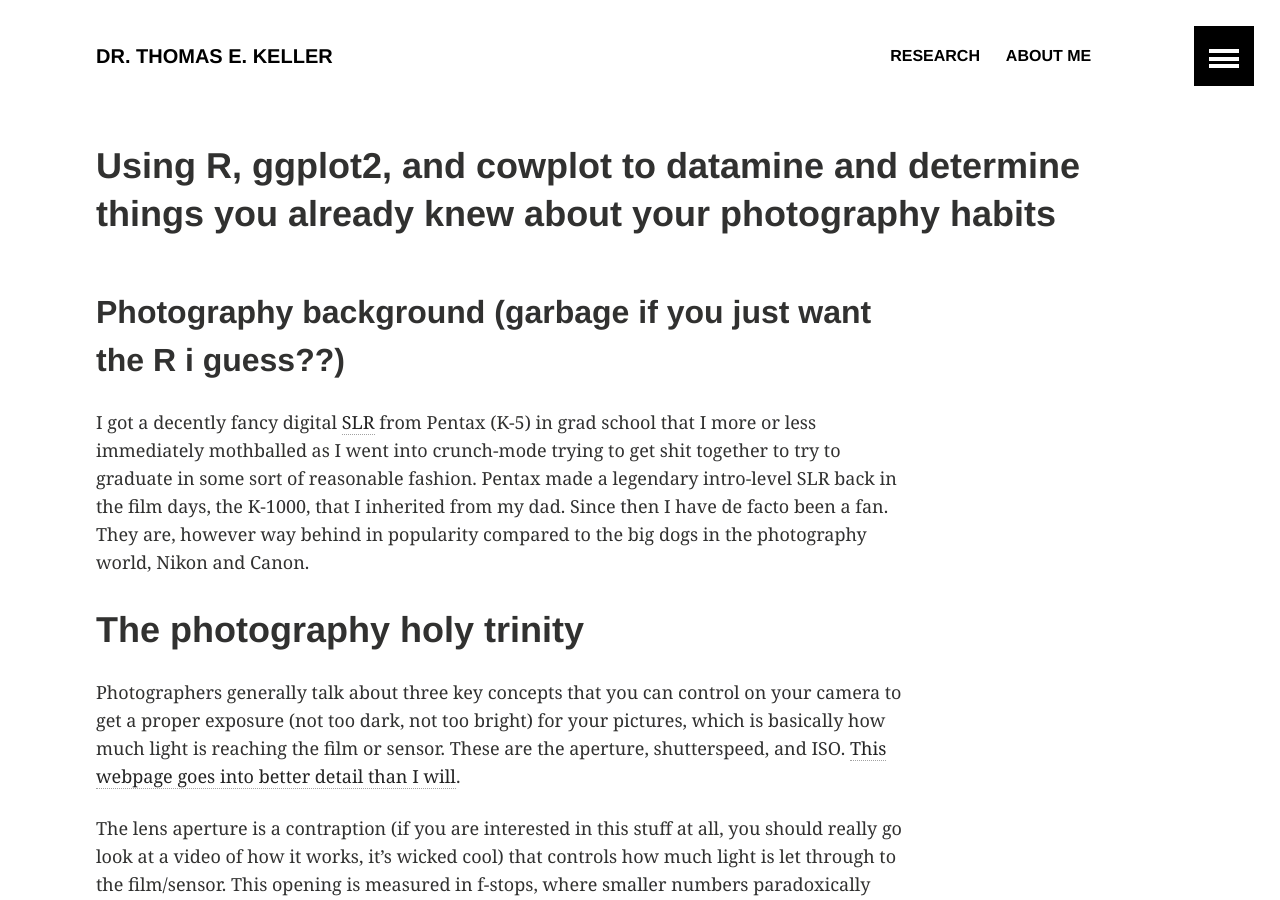
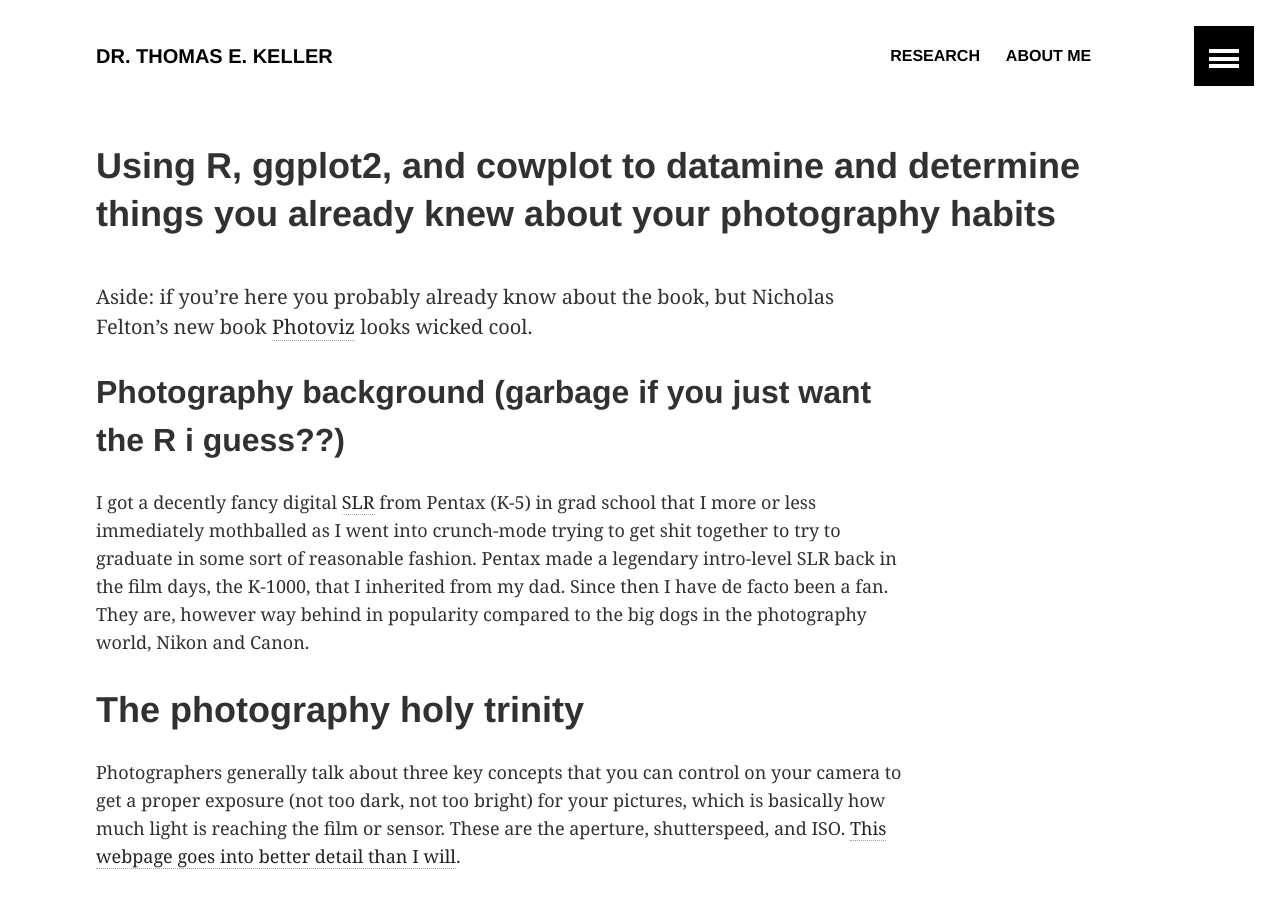
Before and after one commit to thomas-keller/thomas-keller.github.io, a Jekyll site: the page built from _posts/2016-3-30-ggplot-cowplot-photography-habits.md, in a window 1280 px wide and 900 px high. Built offline with Jekyll 4.4.1, drawn with Linux system fonts in a browser that asks for light colours; comment, search, counter and statistics services are not loaded.

Commit message:
new blog post about photography

```diff
--- a/_posts/2016-3-30-ggplot-cowplot-photography-habits.md
+++ b/_posts/2016-3-30-ggplot-cowplot-photography-habits.md
@@ -6,6 +6,8 @@ tags: data science, photography, dataviz, ggplot, cowplot
 image:
     teaser: back-15.jpg
 ---
+
+Aside: if you're here you probably already know about the book, but Nicholas Felton's new book [Photoviz](http://www.amazon.com/gp/product/3899556453/ref=as_li_tl?ie=UTF8&camp=1789&creative=9325&creativeASIN=3899556453&linkCode=as2&tag=feltroncom-20&linkId=LBM6JFKJD56LWEA5) looks wicked cool.
 
 ## Photography background (garbage if you just want the R i guess??)
 
```
